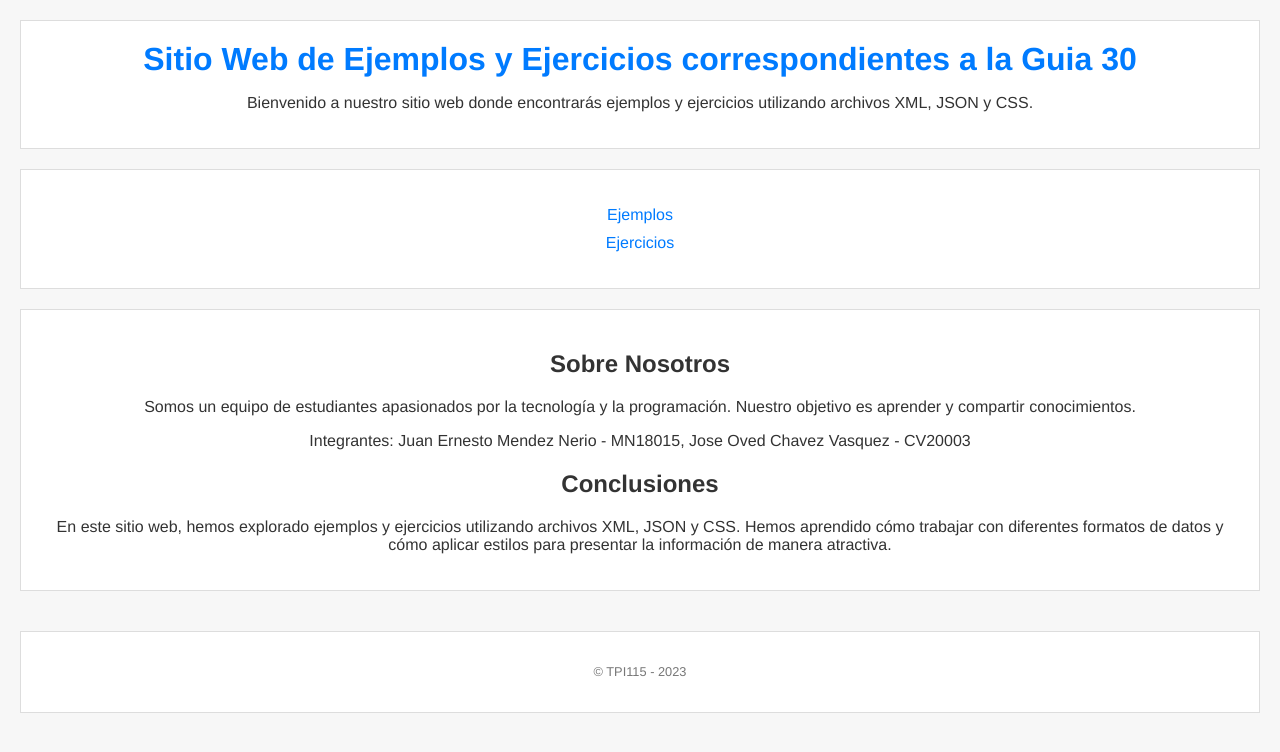
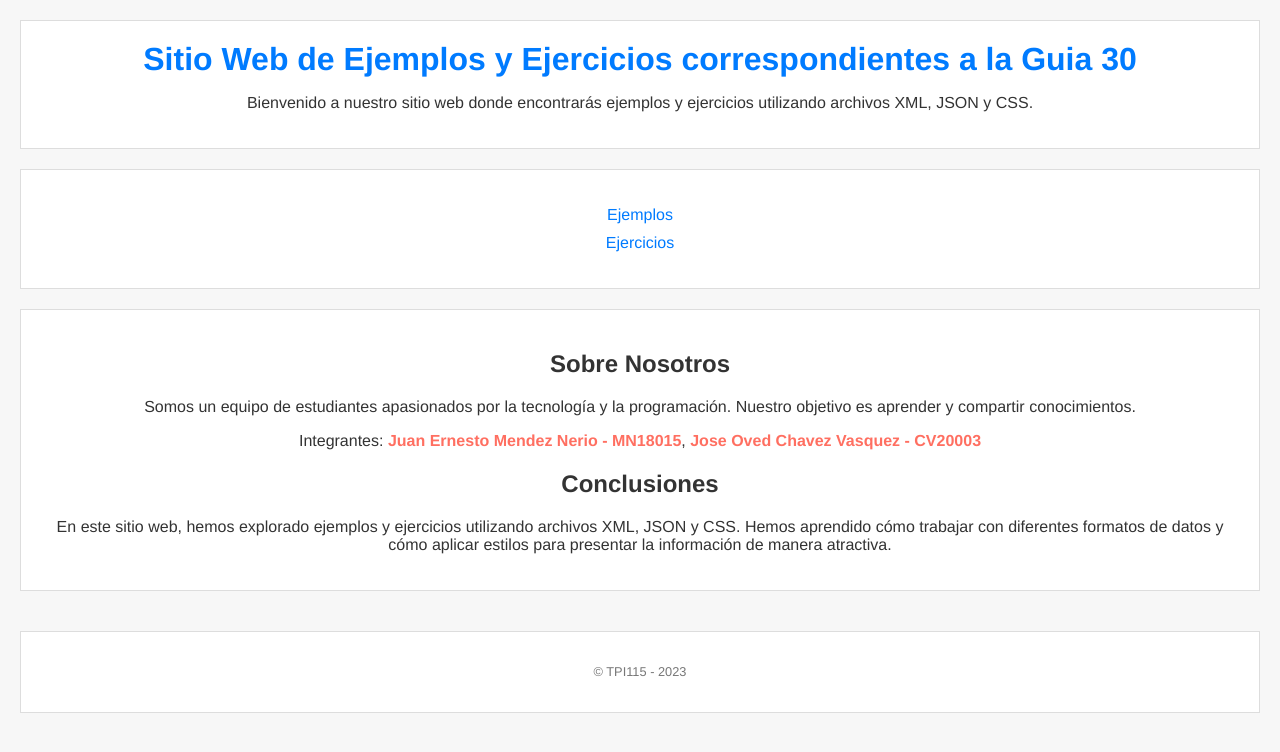
Before and after one commit to 21juanmendez/GUIA31-EN-PAREJA, a plain HTML site: page index.html in a window 1280 px wide. Drawn offline with Linux system fonts and the light colour scheme.

Commit message:
v4.0
Cuarto commit

```diff
--- a/index.html
+++ b/index.html
@@ -21,7 +21,7 @@
     <section>
       <h2>Sobre Nosotros</h2>
       <p>Somos un equipo de estudiantes apasionados por la tecnología y la programación. Nuestro objetivo es aprender y compartir conocimientos.</p>
-      <p>Integrantes: Juan Ernesto Mendez Nerio - MN18015, Jose Oved Chavez Vasquez - CV20003</p>
+      <p>Integrantes: <span class="highlight">Juan Ernesto Mendez Nerio - MN18015</span>, <span class="highlight">Jose Oved Chavez Vasquez - CV20003</span></p>
     </section>
     <section>
       <h2>Conclusiones</h2>
--- a/styles.css
+++ b/styles.css
@@ -46,3 +46,8 @@ footer {
   color: #777;
   margin-top: 40px;
 }
+
+.highlight {
+  color: #FF6F61;
+  font-weight: bold;
+}
```
